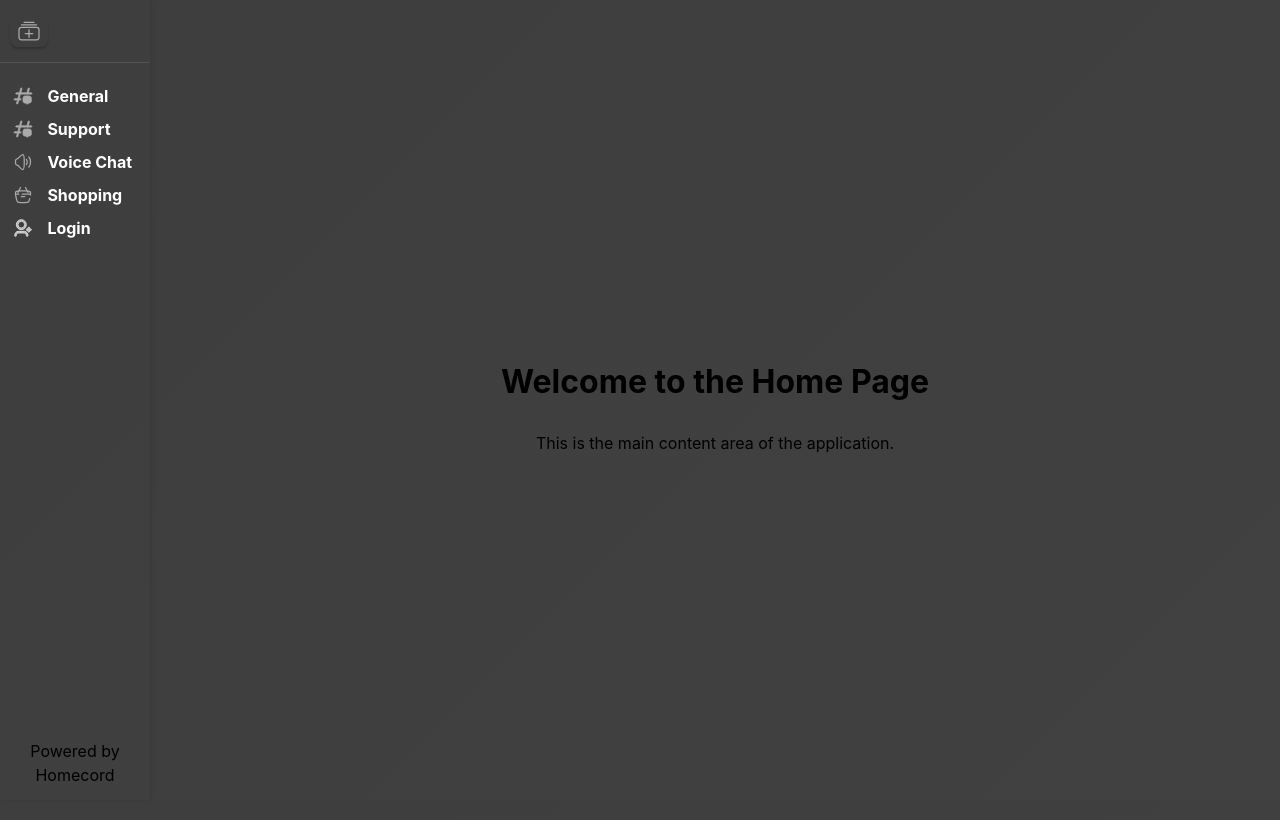
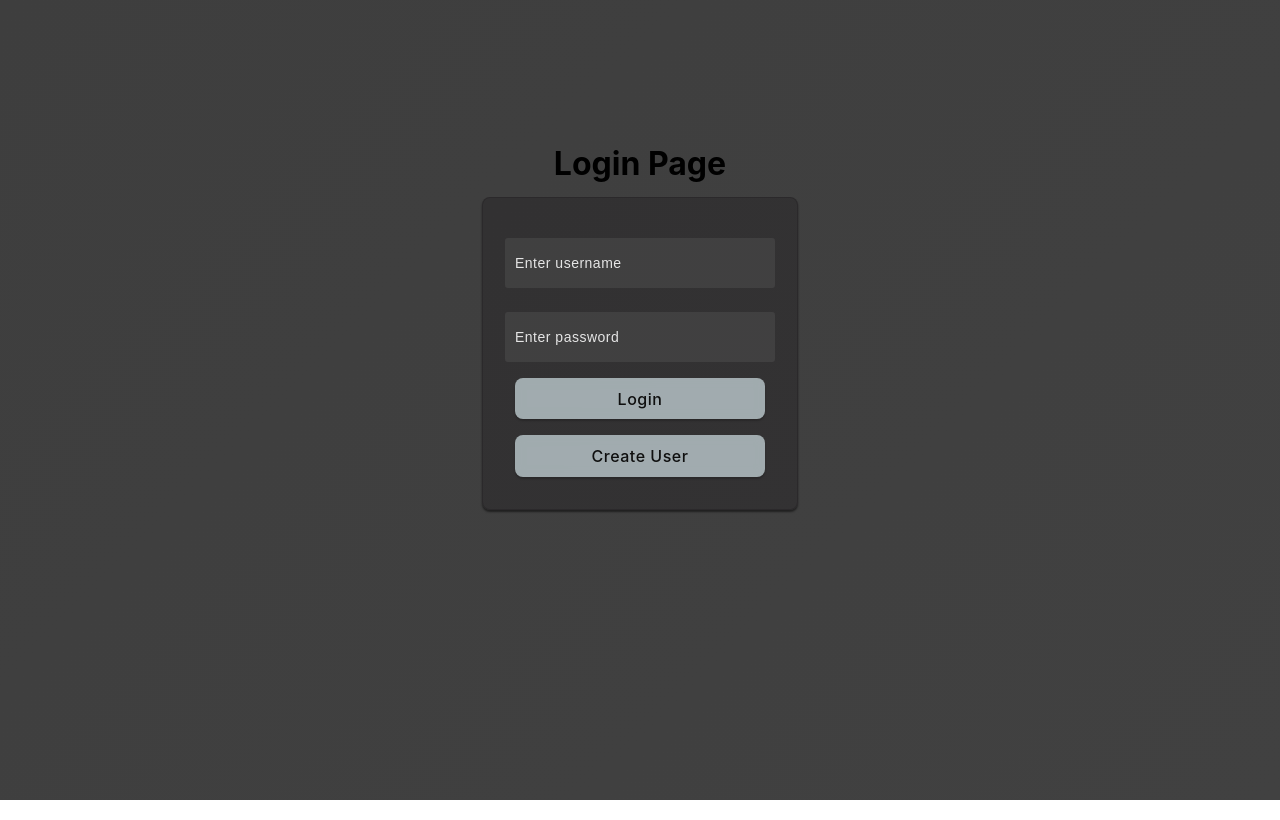
Before and after one commit to ItsDinosaur/Homecord, a React (Vite) app: page / in a window 1280 px wide. Built offline with nearby package versions, Linux system fonts and the light colour scheme.

Commit message:
Login page on start

```diff
--- a/src/App.tsx
+++ b/src/App.tsx
@@ -14,11 +14,15 @@ const channels: Channel[] = [
   { id: 2, name: "Support", type: "text" },
   { id: 3, name: "Voice Chat", type: "voice" },
   { id: 4, name: "Shopping", type: "shopping" },
-  { id: 5, name: "Login", type: "login" },
 ];
 
 function App() {
   const [currentChannel, setCurrentChannel] = useState<Channel | null>(null);
+  const [isLoggedIn, setIsLoggedIn] = useState<boolean>(false);
+
+  const handleLoginSuccess = () => {
+    setIsLoggedIn(true);
+  };
 
   const renderPage = () => {
       if (!currentChannel) return <HomePage />;
@@ -30,12 +34,20 @@ function App() {
           return <VoicePage channel={currentChannel} />;
         case "shopping":
           return <ShoppingListPage channel={currentChannel} />;
-        case "login":
-          return <LoginPage channel={currentChannel} />;
         default:
           return <HomePage />;
       }
     };
+
+  // Show login page if not logged in
+  if (!isLoggedIn) {
+    return (
+      <div className="container">
+        <LoginPage onLoginSuccess={handleLoginSuccess} />
+        <Notification />
+      </div>
+    );
+  }
 
   return (
     <div className="container">
--- a/src/pages/LoginPage.tsx
+++ b/src/pages/LoginPage.tsx
@@ -5,13 +5,11 @@ import { invoke } from "@tauri-apps/api/core";
 import { toast } from "react-toastify";
 import { useChatSocket } from "../hooks/useChatSocket";
 
-
 interface LoginPageProps {
-  channel: Channel;
+  onLoginSuccess: () => void;
 }
 
-
-function LoginPage({ channel }: LoginPageProps) {
+function LoginPage( { onLoginSuccess }: LoginPageProps) {
     const [username, setUsername] = useState("");
     const [password, setPassword] = useState("");
     const { connectWebSocket } = useChatSocket();
```
